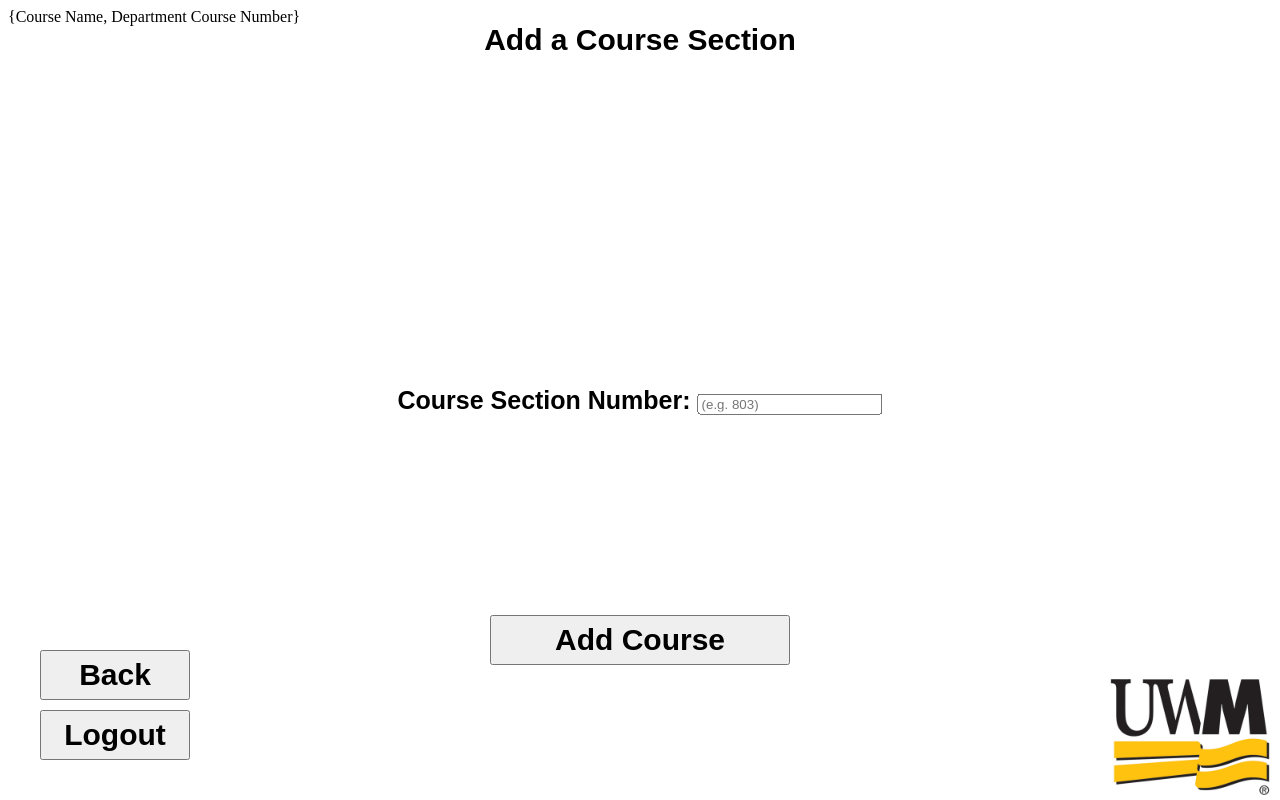
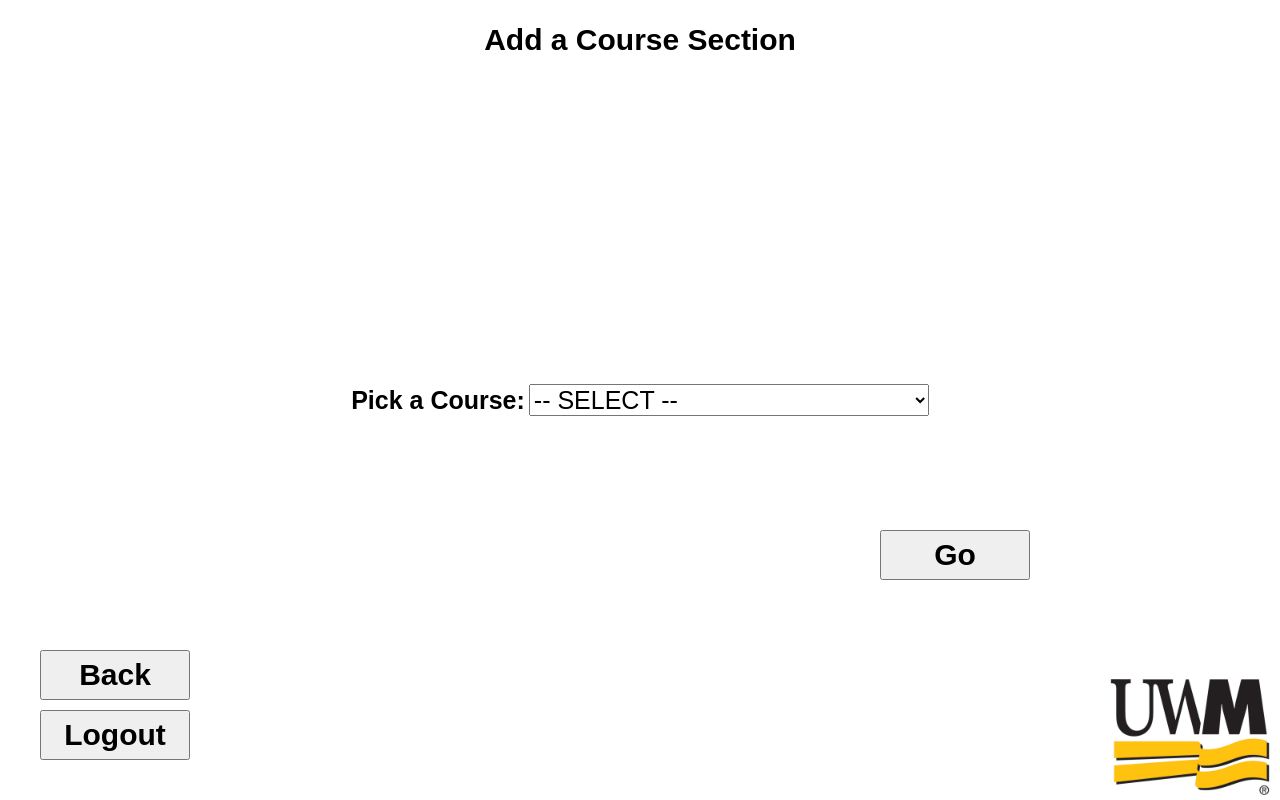
Before and after one commit to etwink/361Project, a Django app: template templates/admin_AddCourseSection1.html in a window 1280 px wide. Run offline with Django 3.2, Linux system fonts and the light colour scheme; the template is opened without the code that fills it: values that come from a table or form of the project are taken from there, others are empty; tables that the repository leaves empty hold one stand-in row (values such as "Sample post").

Commit message:
Added admin_AddCourseSection1.html

```diff
--- a/templates/admin_AddCourseSection1.html
+++ b/templates/admin_AddCourseSection1.html
@@ -1,12 +1,13 @@
 <!DOCTYPE html>
-<html>
+<html
 <head>
     <meta charset="UTF-8">
     <title>Add Course Section</title>
     <link href="/static/stylesheet.css" rel="stylesheet" type="text/css" />
 </head>
 <body>
-{Course Name, Department Course Number}
+
+
 <label class="nameDisplay">Add a Course Section
 </label>
 
@@ -14,19 +15,40 @@
     <img class="uwmLogoBottom" src="/static/UWM-logo.jpg" alt="UWM Logo">
 </div>
 
-<form>
+<form method="post">
+    {% csrf_token %}
+    <p style="color:red">{{ error }}</p>
     <div class="center">
-        <label for="SectionNumber" class=fontsize>Course Section Number: </label>
-        <input type="text" name="SectionNumber" id="SectionNumber" placeholder="(e.g. 803)">
+{#        <label for="Courses" class=fontsize>Pick A Course:</label>#}
+{#        <select name="course_id" class="wideDropDown">#}
+{#            <option value="">-- SELECT --</option>#}
+{##}
+{#            {% for course in courses %}#}
+{##}
+{#                <option value="{{ course.id }}">{{ course.name }} {{ course.number }}</option>#}
+{##}
+{#            {% endfor %}#}
+{##}
+{#        </select>#}
+        <label for="Choose Course" class="fontsize">Pick a Course:</label>
+        <select name="course_id" class="wideDropDown">
+            <option value="">-- SELECT --</option>
+
+            {% for course in courses %}
+
+                <option value="{{ course.id }}">{{ course.name }} {{ course.number }}</option>
+
+            {% endfor %}
+        </select>
 
     </div>
-    <input type="submit" value="Add Course" class="saveButton">
+    <input type="submit" value="Go" class="goButton">
 </form>
 
-<a href="admin_EditCourse2.html">
+<a href="/home_Admin/">
     <button class="backButton">Back</button>
 </a>
-<a href="home.html">
+<a href="/">
     <button class="logoutButton">Logout</button>
 </a>
 </body>
```
